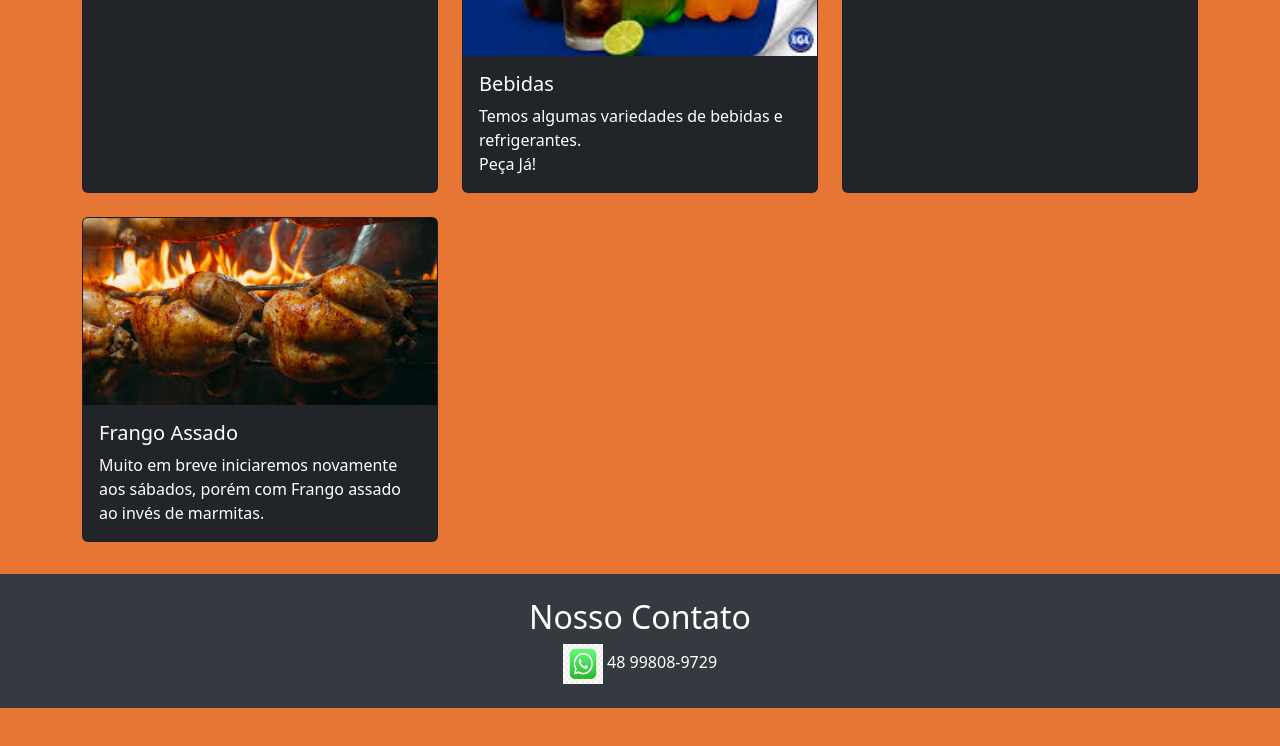
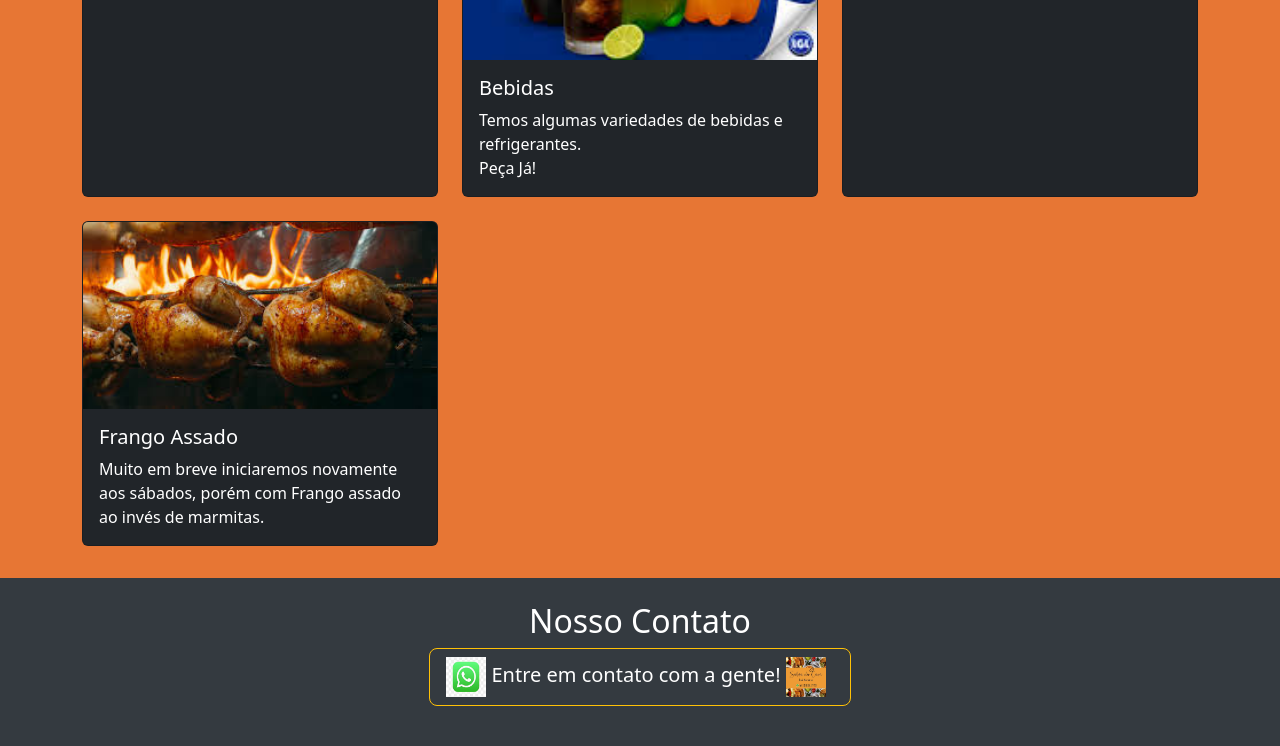
Before and after one commit to Gabriel-G1511/Sabor-Da-Casa, a plain HTML site: page index.html in a window 1280 px wide. Shown: the part 1373-2119 px from the top of the page. Before the commit the page ends 2081 px from the top, so only its background shows below. Drawn offline with nearby package versions, Linux system fonts and the light colour scheme.

Commit message:
concertando o arquivo "file.png"

```diff
--- a/index.html
+++ b/index.html
@@ -45,13 +45,18 @@
     <!-- Navbar: menu fixo no topo, responsivo -->
     <nav class="navbar navbar-expand-lg navbar-dark bg-dark mb-4">
   <div class="container">
-            <!-- Marca / título -->
-            <a class="navbar-brand fw-bold fs-4" href="#">Sabor Da Casa</a>
+    <!-- Marca / título / logo juntos -->
+    <a class="navbar-brand d-flex align-items-center fw-bold fs-4" href="#">
+      <img src="./img/file.png" alt="Logo" width="40" height="40" class="me-2">
+      Sabor Da Casa
+    </a>
+
     <!-- Botão toggle para mobile/tablet -->
     <button class="navbar-toggler" type="button" data-bs-toggle="collapse" data-bs-target="#navbarNav"
       aria-controls="navbarNav" aria-expanded="false" aria-label="Toggle navigation">
       <span class="navbar-toggler-icon"></span>
     </button>
+
     <!-- Links de navegação -->
     <div class="collapse navbar-collapse" id="navbarNav">
       <ul class="navbar-nav ms-auto">
@@ -68,6 +73,7 @@
     </div>
   </div>
 </nav>
+
 
     <!-- Carousel: slider principal destacando produtos -->
     <div id="carousel" class="carousel slide mb-5" data-bs-ride="carousel">
@@ -155,9 +161,11 @@
     <!-- Footer com contato -->
     <footer>
         <h2>Nosso Contato</h2>
-        <a href="https://wa.me/5548998089729" target="_blank">
-            <img src="./img/whatsapp.jpg" id="Whats" alt="WhatsApp" style="width:40px;height:40px;"> 48 99808-9729
+        <button type="button" class="btn btn-outline-warning btn-lg mb-3" id="Whats">
+        <a href="https://wa.me/5548998089729" id="Whats" target="_blank">
+            <img src="./img/whatsapp.jpg" alt="WhatsApp" style="width:40px;height:40px;"> Entre em contato com a gente!
         </a>
+         <img src="./img/file.png" alt="Logo" width="40" height="40" class="me-2">
     </footer>
 
     <!-- Bootstrap JS -->
```
Lines whose indentation alone changed are shown as unchanged.
